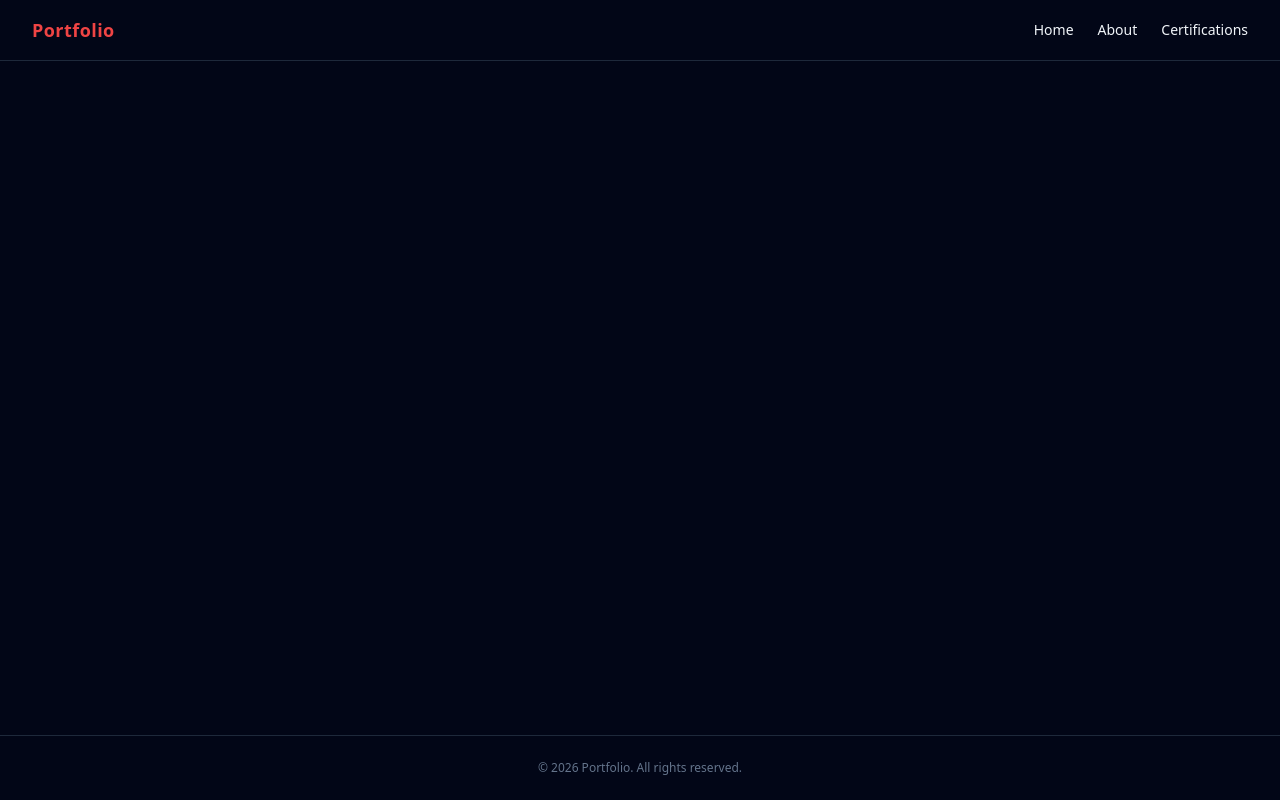
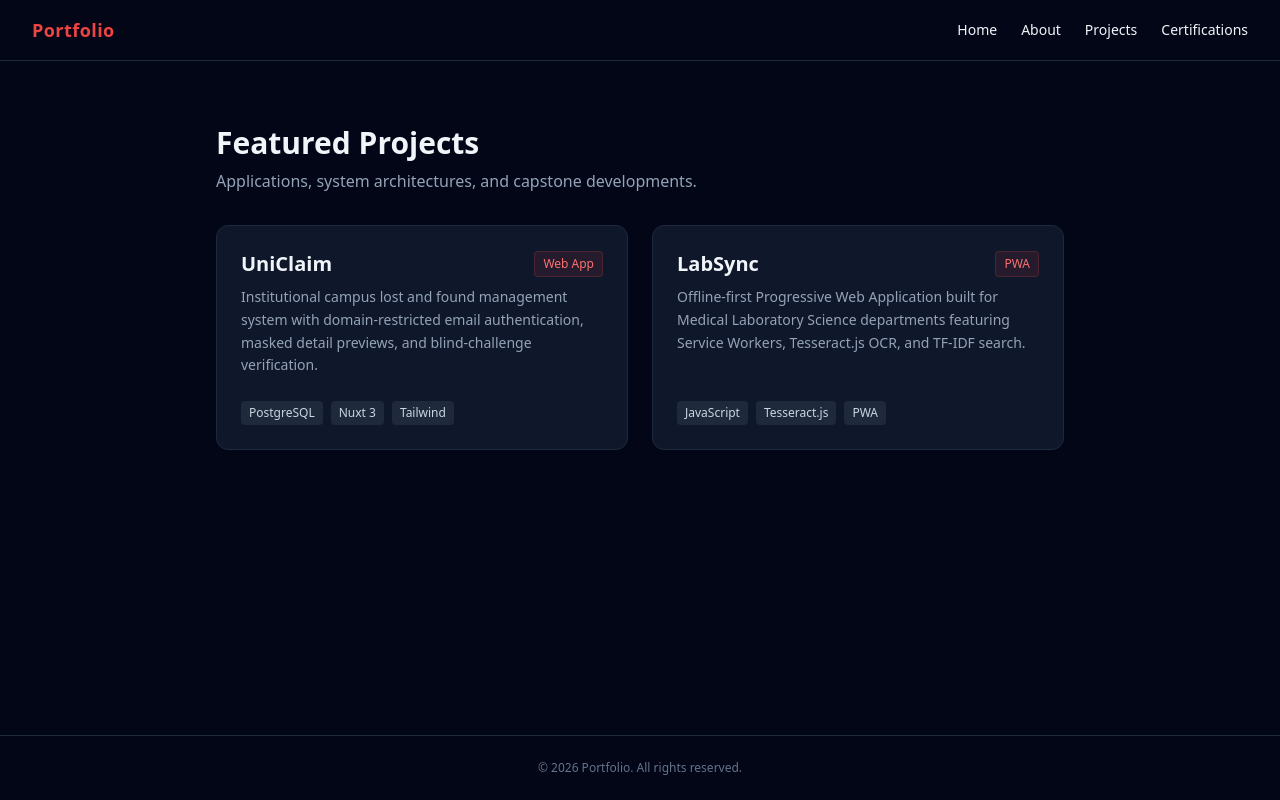
Before and after one commit to ryd3r-37/portfolio-nuxt, a Nuxt app: page /projects in a window 1280 px wide. Built offline with nearby package versions, Linux system fonts and the light colour scheme.

Commit message:
Add projects page and update bio for data analytics

```diff
--- a/app/app.vue
+++ b/app/app.vue
@@ -1,21 +1,21 @@
 <template>
   <div class="min-h-screen bg-slate-950 text-slate-100 flex flex-col">
-    <!-- Navigation Bar -->
     <nav class="flex justify-between items-center px-8 py-4 border-b border-slate-800">
       <div class="font-bold text-lg tracking-wide text-red-500">Portfolio</div>
       <ul class="flex gap-6 text-sm font-medium">
-        <li><NuxtLink to="/" class="hover:text-red-400 transition">Home</NuxtLink></li>
-        <li><NuxtLink to="/about" class="hover:text-red-400 transition">About</NuxtLink></li>
-        <li><NuxtLink to="/certification" class="hover:text-red-400 transition">Certifications</NuxtLink></li>
-      </ul>
+  <li><NuxtLink to="/" class="hover:text-red-400 transition">Home</NuxtLink></li>
+  <li><NuxtLink to="/about" class="hover:text-red-400 transition">About</NuxtLink></li>
+  <li><NuxtLink to="/projects" class="hover:text-red-400 transition">Projects</NuxtLink></li>
+  <li><NuxtLink to="/certification" class="hover:text-red-400 transition">Certifications</NuxtLink></li>
+</ul>
     </nav>
 
-    <!-- Page Content -->
+
     <main class="flex-grow">
       <NuxtPage />
     </main>
 
-    <!-- Footer -->
+
     <footer class="py-6 text-center text-xs text-slate-500 border-t border-slate-800">
       <p>&copy; 2026 Portfolio. All rights reserved.</p>
     </footer>
--- a/app/pages/about.vue
+++ b/app/pages/about.vue
@@ -7,7 +7,6 @@
       </p>
     </div>
 
-    <!-- Technical Proficiency Grid -->
     <div class="grid grid-cols-1 md:grid-cols-2 gap-6">
       <div class="p-6 rounded-xl bg-slate-900 border border-slate-800">
         <h3 class="text-lg font-semibold text-slate-200 mb-3">Database & Backend</h3>
--- a/app/pages/index.vue
+++ b/app/pages/index.vue
@@ -6,11 +6,11 @@
       </div>
 
       <h1 class="text-4xl sm:text-6xl font-extrabold tracking-tight text-slate-100">
-        Hi, I'm <span class="text-red-500">Juliane Cyruz</span>.
+        Hi, I'm <span class="text-red-500">Juliane Cyruz Diaz</span>.
       </h1>
 
       <p class="text-lg text-slate-400 max-w-2xl leading-relaxed">
-        Building robust full-stack applications, database schemas, and modern web experiences. Passionate about software development, clean design, and continuous learning.
+        Transforming data into actionable insights while building modern web applications. Passionate about database management, data visualization, and engineering full-stack web experiences.
       </p>
 
       <div class="flex flex-wrap gap-4 pt-4">
--- /dev/null
+++ b/app/pages/projects.vue
@@ -0,0 +1,46 @@
+<template>
+  <div class="max-w-4xl mx-auto px-6 py-16 space-y-8">
+    <div>
+      <h1 class="text-3xl font-extrabold text-slate-100 mb-2">Featured Projects</h1>
+      <p class="text-slate-400">Applications, system architectures, and capstone developments.</p>
+    </div>
+
+    <div class="grid grid-cols-1 md:grid-cols-2 gap-6">
+      <!-- UniClaim Card -->
+      <div class="p-6 rounded-xl bg-slate-900 border border-slate-800 flex flex-col justify-between space-y-4">
+        <div class="space-y-2">
+          <div class="flex items-center justify-between">
+            <h3 class="text-xl font-bold text-slate-100">UniClaim</h3>
+            <span class="text-xs px-2 py-1 rounded bg-red-500/10 text-red-400 border border-red-500/20 font-medium">Web App</span>
+          </div>
+          <p class="text-sm text-slate-400 leading-relaxed">
+            Institutional campus lost and found management system with domain-restricted email authentication, masked detail previews, and blind-challenge verification.
+          </p>
+        </div>
+        <div class="flex flex-wrap gap-2 pt-2">
+          <span class="text-xs px-2 py-1 rounded bg-slate-800 text-slate-300">PostgreSQL</span>
+          <span class="text-xs px-2 py-1 rounded bg-slate-800 text-slate-300">Nuxt 3</span>
+          <span class="text-xs px-2 py-1 rounded bg-slate-800 text-slate-300">Tailwind</span>
+        </div>
+      </div>
+
+      <!-- LabSync Card -->
+      <div class="p-6 rounded-xl bg-slate-900 border border-slate-800 flex flex-col justify-between space-y-4">
+        <div class="space-y-2">
+          <div class="flex items-center justify-between">
+            <h3 class="text-xl font-bold text-slate-100">LabSync</h3>
+            <span class="text-xs px-2 py-1 rounded bg-red-500/10 text-red-400 border border-red-500/20 font-medium">PWA</span>
+          </div>
+          <p class="text-sm text-slate-400 leading-relaxed">
+            Offline-first Progressive Web Application built for Medical Laboratory Science departments featuring Service Workers, Tesseract.js OCR, and TF-IDF search.
+          </p>
+        </div>
+        <div class="flex flex-wrap gap-2 pt-2">
+          <span class="text-xs px-2 py-1 rounded bg-slate-800 text-slate-300">JavaScript</span>
+          <span class="text-xs px-2 py-1 rounded bg-slate-800 text-slate-300">Tesseract.js</span>
+          <span class="text-xs px-2 py-1 rounded bg-slate-800 text-slate-300">PWA</span>
+        </div>
+      </div>
+    </div>
+  </div>
+</template>
```
